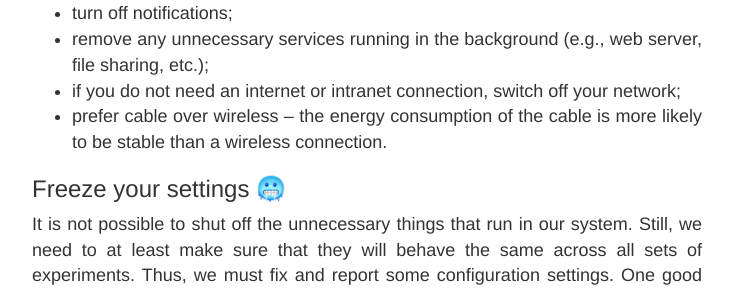
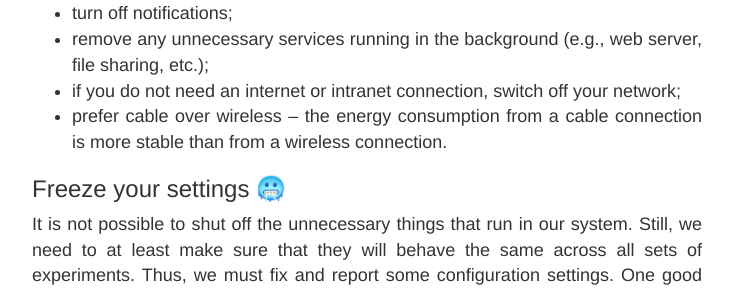
Before and after one commit to luiscruz/luiscruz.github.io, a Jekyll site: the page built from _posts/2021-10-10-scientific-guide.md, in a window 1280 px wide and 900 px high, scrolled down 1820 px. Shown: the part 154-446 px from the top of the window, without its empty margins (273-1006 px from the left). Built offline with Jekyll 4.4.1, drawn with Linux system fonts in a browser that asks for light colours; formulas are drawn with MathJax 3; some of the changed text lies outside the part shown.

```diff
--- a/_posts/2021-10-10-scientific-guide.md
+++ b/_posts/2021-10-10-scientific-guide.md
@@ -43,7 +43,7 @@
 - turn off notifications;
 - remove any unnecessary services running in the background (e.g., web server, file sharing, etc.);
 - if you do not need an internet or intranet connection, switch off your network;
-- prefer cable over wireless – the energy consumption of the cable is more likely to be stable than a wireless connection.
+- prefer cable over wireless – the energy consumption from a cable connection is more stable than from a wireless connection.
 
 ### Freeze your settings 🥶
 
```
Also changed, not shown: other parts of _posts/2021-10-10-scientific-guide.md (+1 -1 lines).
